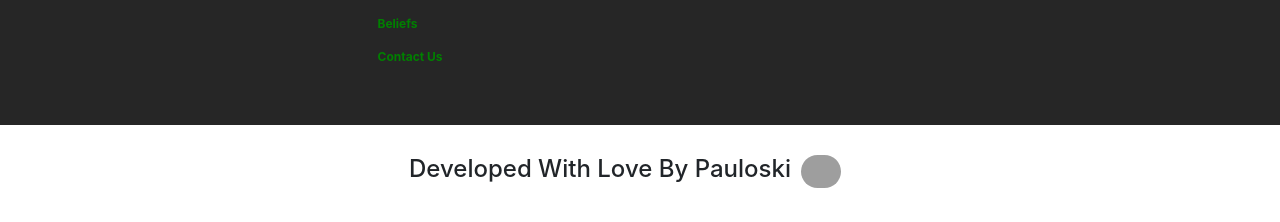
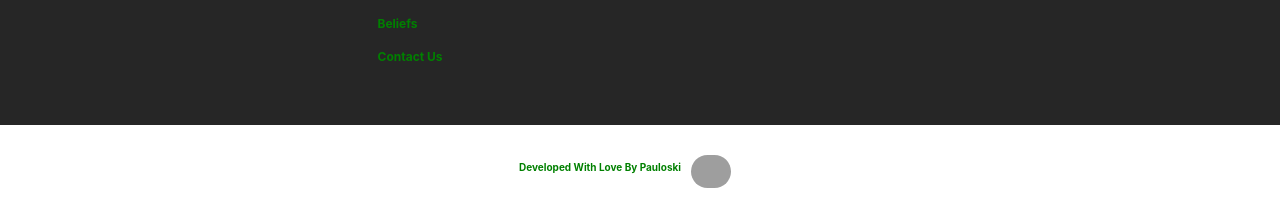
Before and after one commit to justdevandtech/churchesitexample, a plain HTML site: page home.html in a window 1280 px wide. Shown: the part 2458-2680 px from the top of the page. Drawn offline with nearby package versions, Linux system fonts and the light colour scheme; grey boxes are pictures that could not be loaded.

Commit message:
last commit

```diff
--- a/style.css
+++ b/style.css
@@ -359,7 +359,12 @@ margin-left: 40px;
     margin-left: 5px;
     align-items: center;
 }
-
+.me h4 {
+    font-size: 10px;
+    color: green;
+    align-self: center;
+    font-weight: bolder;
+}
 
 .me img{
     width: 40px;
```
